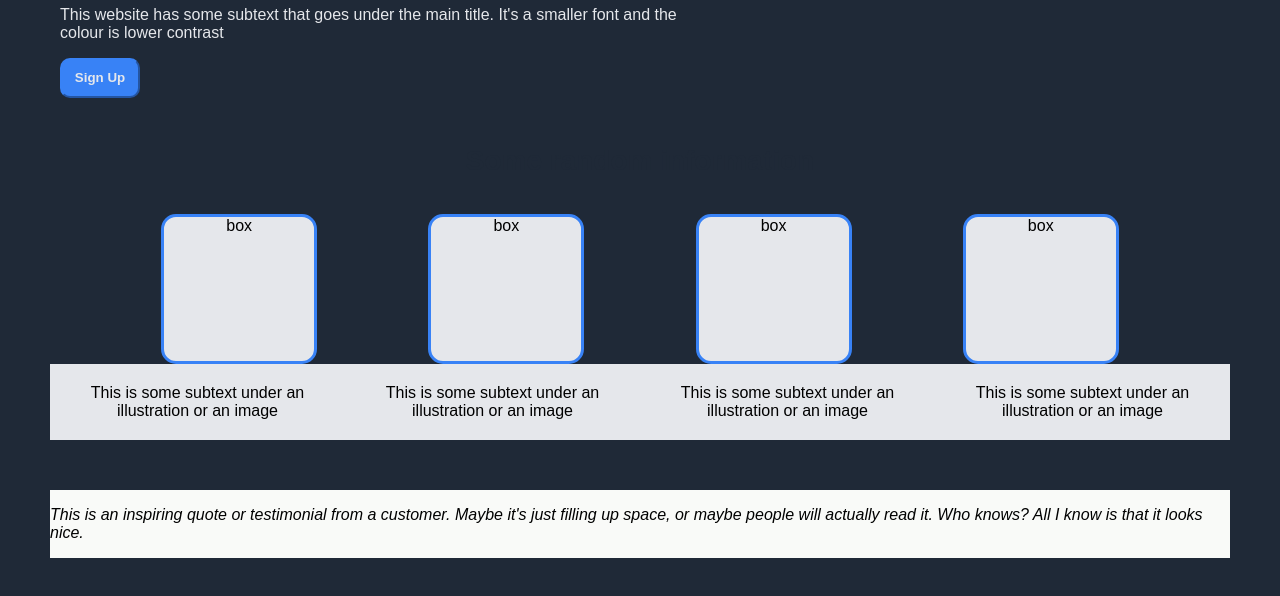
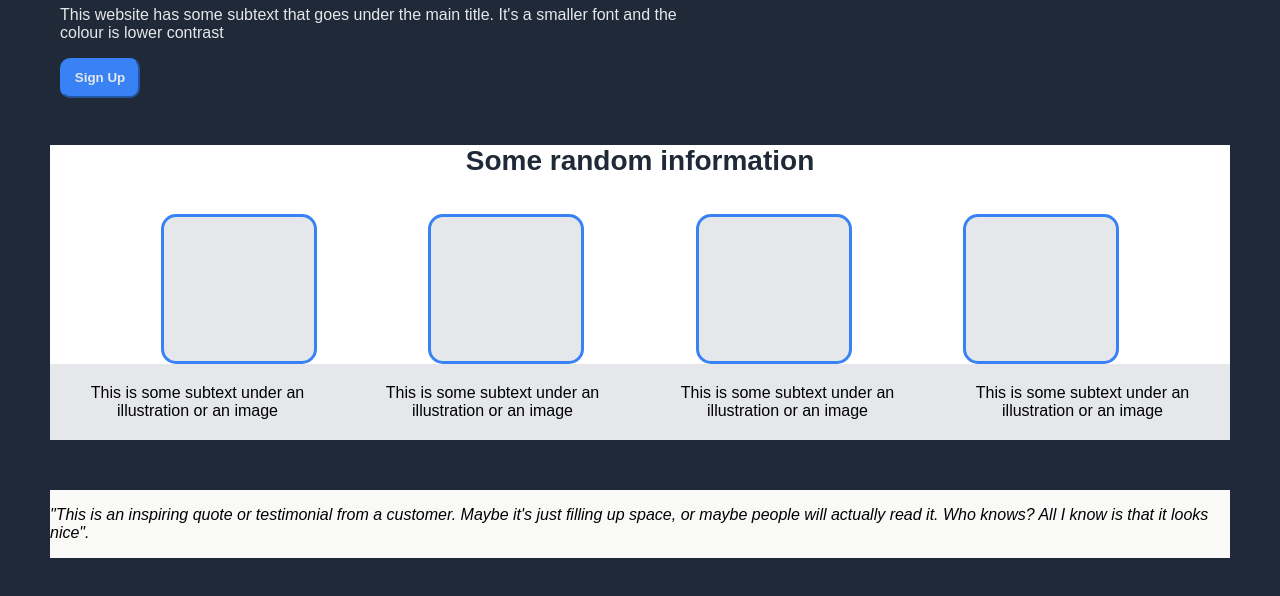
Before and after one commit to BrownieTheBear/Landing_Page, a plain HTML site: page index.html in a window 1280 px wide. Shown: the part 344-940 px from the top of the page. Drawn offline with Linux system fonts and the light colour scheme.

Commit message:
index.html

```diff
--- a/index.html
+++ b/index.html
@@ -33,12 +33,13 @@
                 </article>
             </section>
     </div>
+    <div class="midsection">
         <h4>Some random information</h4>
         <div class ="boxes">
-        <div>box</div>
-        <div>box</div>
-        <div>box</div>
-        <div>box</div>
+            <div></div>
+            <div></div>
+            <div></div>
+            <div></div>
         </div>
         <div class = "images">
             <p>This is some subtext under an illustration or an image</p>
@@ -46,10 +47,12 @@
             <p>This is some subtext under an illustration or an image</p>
             <p>This is some subtext under an illustration or an image</p>
         </div>
+    </div>
+    </body>
     <div class="testimonial">
-        <p><em>This is an inspiring quote or testimonial from a customer.
+        <p><em>"This is an inspiring quote or testimonial from a customer.
             Maybe it's just filling up space, or maybe people will actually read it.
-            Who knows? All I know is that it looks nice.</em></p>
+            Who knows? All I know is that it looks nice".</em></p>
     </div>
 </body>
 </html>
```
Lines whose indentation alone changed are shown as unchanged.
